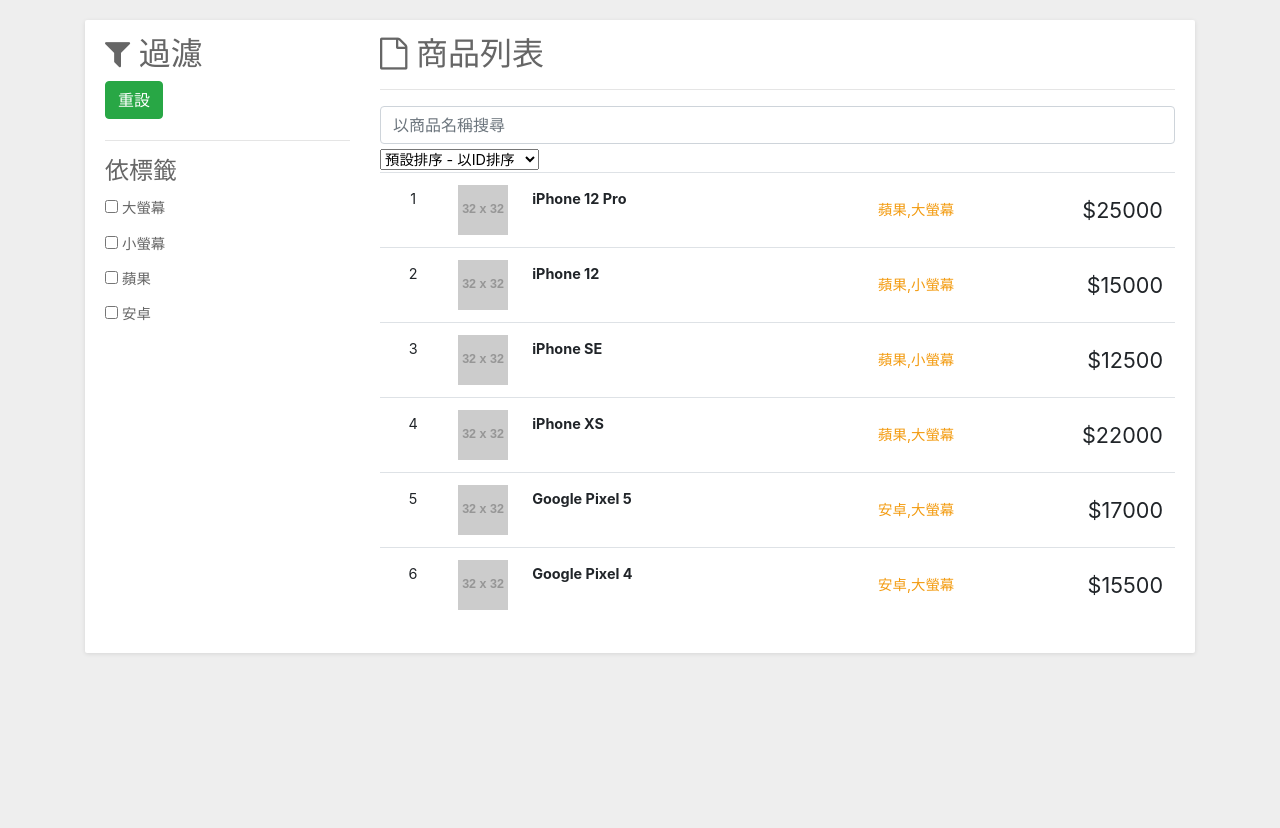
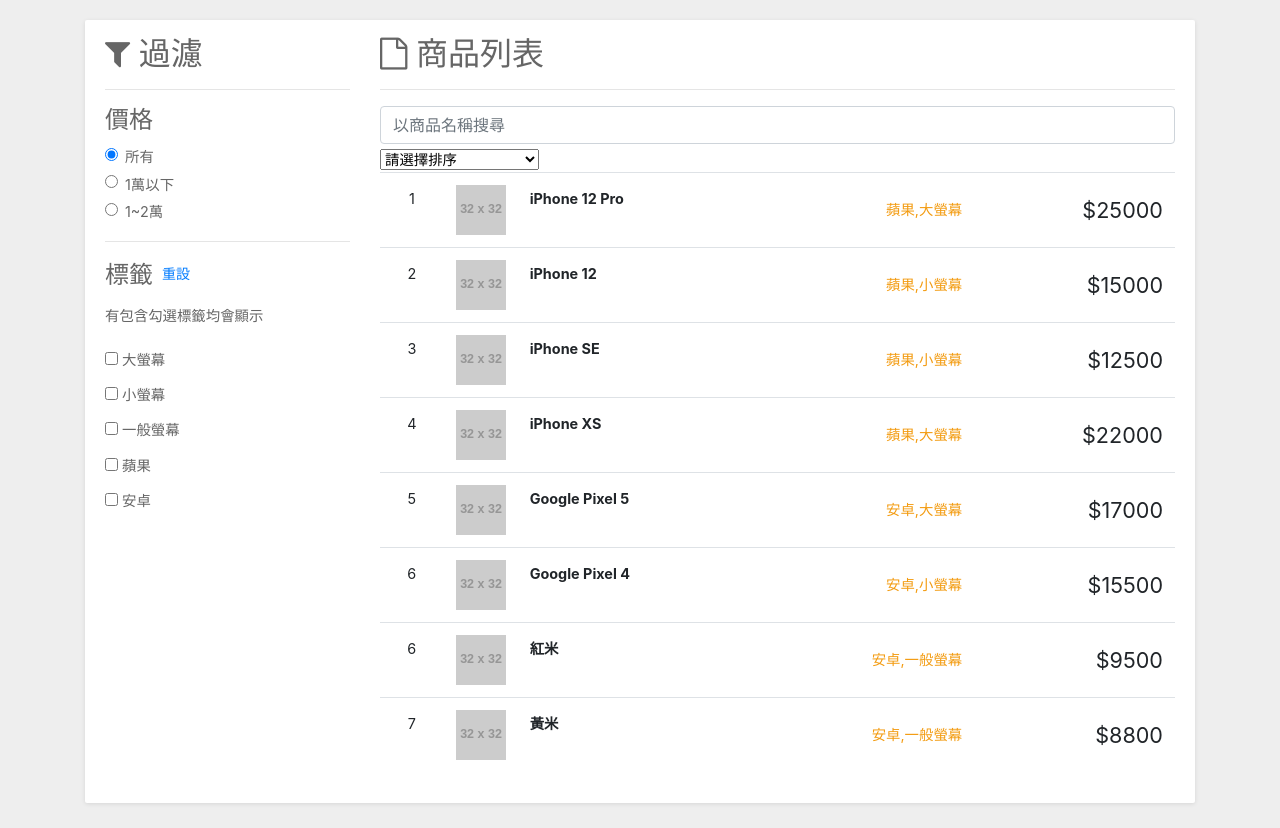
Before and after one commit to karinhsin/React_tutorial, a React (Create React App) app: page / in a window 1280 px wide. Before the commit the page ends 800 px from the top, so only its background shows below. Built offline with nearby package versions, Linux system fonts and the light colour scheme.

Commit message:
產品列表過濾頁面-篩選器實例完成

```diff
--- a/src/App.js
+++ b/src/App.js
@@ -1,28 +1,179 @@
 import React, { useState, useEffect } from 'react'
 import './App.css'
-import FilterBar from './components/FilterBar'
-import ProductList from './components/ProductList'
-import SearchBar from './components/SearchBar'
-import SortBar from './components/SortBar'
-import ProductFC from './components/ProductFC'
+// 改為資料夾方式中的index.js
+import FilterBar from './components/FilterBar/'
+import ProductList from './components/ProductList/'
+import SearchBar from './components/SearchBar/'
+import SortBar from './components/SortBar/'
 
-
-import { data } from './data'
+import { data } from './data/'
 
 function App() {
+  // 產品用的資料
+  // 1. 從伺服器來的原始資料
   const [products, setProducts] = useState([])
+  // 2. 用於網頁上經過各種處理(排序、搜尋、過濾)後的資料
   const [displayProducts, setDisplayProducts] = useState([])
 
+  // 下面四個狀態是對應到四種不同的表單元素
   const [tags, setTags] = useState([])
+  const tagTypes = ['大螢幕', '小螢幕', '一般螢幕', '蘋果', '安卓']
+
+  // radio
+  const [priceRange, setPriceRange] = useState('所有')
+  const priceRangeTypes = ['所有', '1萬以下', '1~2萬']
+
   const [searchWord, setSearchWord] = useState('')
   const [sortBy, setSortBy] = useState('')
 
+  // 載入指示的spinner動畫用的
+  const [isLoading, setIsLoading] = useState(true)
+
+  // 初始化資料
   useEffect(() => {
+    // 先開起載入指示器
+    setIsLoading(true)
+
+    // 模擬和伺服器要資料
+    // 最後設定到狀態中
     setProducts(data)
     setDisplayProducts(data)
+
+    // 1.5秒後關閉指示器
+    setTimeout(() => {
+      setIsLoading(false)
+    }, 1500)
   }, [])
 
+  // 四個表單元素的處理方法
+  const handleSearch = (products, searchWord) => {
+    let newProducts = []
 
+    if (searchWord) {
+      newProducts = products.filter((product) => {
+        // includes -> String API
+        return product.name.includes(searchWord)
+      })
+    } else {
+      newProducts = [...products]
+    }
+
+    return newProducts
+  }
+
+  const handleSort = (products, sortBy) => {
+    let newProducts = [...products]
+
+    // 以價格排序-由少至多
+    if (sortBy === '1') {
+      newProducts = [...newProducts].sort((a, b) => a.price - b.price)
+    }
+
+    if (sortBy === '2') {
+      newProducts = [...newProducts].sort((a, b) => b.price - a.price)
+    }
+
+    // 預設用id 小至大
+    if (sortBy === '' && newProducts.length > 0) {
+      newProducts = [...newProducts].sort((a, b) => a.id - b.id)
+    }
+
+    return newProducts
+  }
+
+  const handleTags = (products, tags) => {
+    let newProducts = [...products]
+
+    // tags = 代表使用者目前勾選的標籤陣列
+    //console.log(tags)
+
+    // 處理勾選標記
+    if (tags.length > 0) {
+      newProducts = [...newProducts].filter((product) => {
+        let isFound = false
+
+        // 原本資料裡的tags字串轉為陣列
+        const productTags = product.tags.split(',')
+
+        // 用目前使用者勾選的標籤用迴圈找，有找到就回傳true
+        for (let i = 0; i < tags.length; i++) {
+          // includes -> Array api
+          if (productTags.includes(tags[i])) {
+            return true
+          }
+        }
+
+        return isFound
+      })
+    }
+
+    return newProducts
+  }
+
+  const handlePriceRange = (products, priceRange) => {
+    let newProducts = [...products]
+
+    // 處理價格區間選項
+    switch (priceRange) {
+      case '1萬以下':
+        newProducts = [...newProducts].filter((p) => {
+          return p.price <= 10000
+        })
+        break
+      case '1~2萬':
+        newProducts = [...newProducts].filter((p) => {
+          return p.price >= 10000 && p.price <= 20000
+        })
+        break
+      // 指所有的產品都出現
+      default:
+        break
+    }
+
+    return newProducts
+  }
+
+  // 當四個過濾表單元素有更動時
+  // componentDidUpdate + didMount
+  // ps. 一開始也會載入
+  useEffect(() => {
+    // 先開起載入指示器
+    setIsLoading(true)
+
+    let newProducts = []
+
+    // 處理搜尋
+    newProducts = handleSearch(products, searchWord)
+
+    // 處理排序
+    newProducts = handleSort(newProducts, sortBy)
+
+    // 處理勾選標記
+    newProducts = handleTags(newProducts, tags)
+
+    // 處理價格區間選項
+    newProducts = handlePriceRange(newProducts, priceRange)
+
+    setDisplayProducts(newProducts)
+
+    // 1秒後關閉指示器
+    setTimeout(() => {
+      setIsLoading(false)
+    }, 800)
+  }, [searchWord, products, sortBy, tags, priceRange])
+
+  // bootstrap 的spinner
+  const spinner = (
+    <>
+      <div className="d-flex justify-content-center">
+        <div className="spinner-border text-success" role="status">
+          <span className="sr-only">Loading...</span>
+        </div>
+      </div>
+    </>
+  )
+
+  // 真正要呈現的資料
   return (
     <>
       <div className="container">
@@ -32,21 +183,32 @@ function App() {
               <div className="grid-body">
                 <div className="row">
                   <div className="col-md-3">
-                    <FilterBar />
+                    <FilterBar
+                      priceRangeTypes={priceRangeTypes}
+                      priceRange={priceRange}
+                      setPriceRange={setPriceRange}
+                      tagTypes={tagTypes}
+                      tags={tags}
+                      setTags={setTags}
+                    />
                   </div>
 
                   <div className="col-md-9">
-
                     <h2>
                       <i className="fa fa-file-o"></i> 商品列表
                     </h2>
                     <hr />
-                    <SearchBar />
-
+                    <SearchBar
+                      searchWord={searchWord}
+                      setSearchWord={setSearchWord}
+                    />
                     <div className="padding"></div>
-
-                    <SortBar />
-                    <ProductList products={displayProducts} />
+                    <SortBar sortBy={sortBy} setSortBy={setSortBy} />
+                    {isLoading ? (
+                      spinner
+                    ) : (
+                      <ProductList products={displayProducts} />
+                    )}
                   </div>
                 </div>
               </div>
--- /dev/null
+++ b/src/components/FilterBar/PriceRangeRadio.js
@@ -0,0 +1,24 @@
+import React from 'react'
+
+function PriceRangeRadio(props) {
+  const { priceRange, setPriceRange, value } = props
+
+  return (
+    <>
+      <div className="form-check">
+        <input
+          className="form-check-input"
+          type="radio"
+          value={value}
+          checked={priceRange === value}
+          onChange={(e) => {
+            setPriceRange(e.target.value)
+          }}
+        />
+        <label className="form-check-label">{value}</label>
+      </div>
+    </>
+  )
+}
+
+export default PriceRangeRadio
--- /dev/null
+++ b/src/components/FilterBar/TagCheckbox.js
@@ -0,0 +1,23 @@
+import React from 'react'
+
+function TagCheckbox(props) {
+  const { value, handleChecked, tags } = props
+  return (
+    <>
+      <div className="checkbox">
+        <label>
+          <input
+            type="checkbox"
+            className="icheck"
+            value={value}
+            checked={tags.includes(value)}
+            onChange={handleChecked}
+          />{' '}
+          {value}
+        </label>
+      </div>
+    </>
+  )
+}
+
+export default TagCheckbox
--- /dev/null
+++ b/src/components/FilterBar/index.js
@@ -0,0 +1,66 @@
+import React from 'react'
+import PriceRangeRadio from './PriceRangeRadio'
+import TagCheckbox from './TagCheckbox'
+
+function FilterBar(props) {
+  const {
+    priceRangeTypes,
+    priceRange,
+    setPriceRange,
+    tagTypes,
+    tags,
+    setTags,
+  } = props
+
+  const handleChecked = (e) => {
+    const value = e.target.value
+    if (!tags.includes(value)) return setTags([...tags, value])
+
+    if (tags.includes(value)) {
+      const newTags = tags.filter((v) => v !== value)
+      setTags(newTags)
+    }
+  }
+  return (
+    <>
+      <h2 className="grid-title">
+        <i className="fa fa-filter"></i> 過濾
+      </h2>
+      <hr />
+
+      <h4>價格</h4>
+
+      {priceRangeTypes.map((value, i) => (
+        <PriceRangeRadio
+          key={i}
+          value={value}
+          priceRange={priceRange}
+          setPriceRange={setPriceRange}
+        />
+      ))}
+
+      <hr />
+
+      <h4>
+        標籤
+        <button className="btn btn-link btn-sm" onClick={() => setTags([])}>
+          重設
+        </button>
+      </h4>
+
+      <p>有包含勾選標籤均會顯示</p>
+      {tagTypes.map((value, i) => (
+        <TagCheckbox
+          value={value}
+          key={i}
+          tags={tags}
+          handleChecked={handleChecked}
+        />
+      ))}
+
+      <div className="padding"></div>
+    </>
+  )
+}
+
+export default FilterBar
--- /dev/null
+++ b/src/components/ProductList/ProductItem.js
@@ -0,0 +1,22 @@
+import React from 'react'
+
+function ProductItem(props) {
+  const { id, name, picture, price, tags } = props.product
+  return (
+    <>
+      <tr>
+        <td className="number text-center">{id}</td>
+        <td className="image">
+          <img src={picture} alt="" />
+        </td>
+        <td className="product">
+          <strong>{name}</strong>
+        </td>
+        <td className="rate text-right">{tags}</td>
+        <td className="price text-right">${price}</td>
+      </tr>
+    </>
+  )
+}
+
+export default ProductItem
--- /dev/null
+++ b/src/components/ProductList/index.js
@@ -0,0 +1,22 @@
+import React from 'react'
+import ProductItem from './ProductItem'
+
+function ProductList(props) {
+  const { products } = props
+
+  return (
+    <>
+      <div className="table-responsive">
+        <table className="table table-hover">
+          <tbody>
+            {products.map((product, i) => {
+              return <ProductItem key={i} product={product} />
+            })}
+          </tbody>
+        </table>
+      </div>
+    </>
+  )
+}
+
+export default ProductList
--- /dev/null
+++ b/src/components/SearchBar/index.js
@@ -0,0 +1,20 @@
+import React from 'react'
+
+function SearchBar(props) {
+  const { searchWord, setSearchWord } = props
+  return (
+    <>
+      <div className="input-group">
+        <input
+          type="text"
+          className="form-control"
+          placeholder="以商品名稱搜尋"
+          value={searchWord}
+          onChange={(e) => setSearchWord(e.target.value)}
+        />
+      </div>
+    </>
+  )
+}
+
+export default SearchBar
--- /dev/null
+++ b/src/components/SortBar/index.js
@@ -0,0 +1,27 @@
+import React from 'react'
+
+function SortBar(props) {
+  const { sortBy, setSortBy } = props
+  return (
+    <>
+      <div className="row">
+        <div className="col-sm-12">
+          <div className="btn-group">
+            <select
+              className="form-select form-select-sm"
+              aria-label=".form-select-sm example"
+              value={sortBy}
+              onChange={(e) => setSortBy(e.target.value)}
+            >
+              <option value="">請選擇排序</option>
+              <option value="1">以價格排序-由少至多</option>
+              <option value="2">以價格排序-由多至少</option>
+            </select>
+          </div>
+        </div>
+      </div>
+    </>
+  )
+}
+
+export default SortBar
--- a/src/data/index.js
+++ b/src/data/index.js
@@ -45,7 +45,23 @@ const data = [
     stock: 6,
     name: 'Google Pixel 4',
     price: 15500,
-    tags: '安卓,大螢幕',
+    tags: '安卓,小螢幕',
+  },
+  {
+    id: '6',
+    picture: 'http://placehold.it/32x32',
+    stock: 6,
+    name: '紅米',
+    price: 9500,
+    tags: '安卓,一般螢幕',
+  },
+  {
+    id: '7',
+    picture: 'http://placehold.it/32x32',
+    stock: 1,
+    name: '黃米',
+    price: 8800,
+    tags: '安卓,一般螢幕',
   },
 ]
 
```
